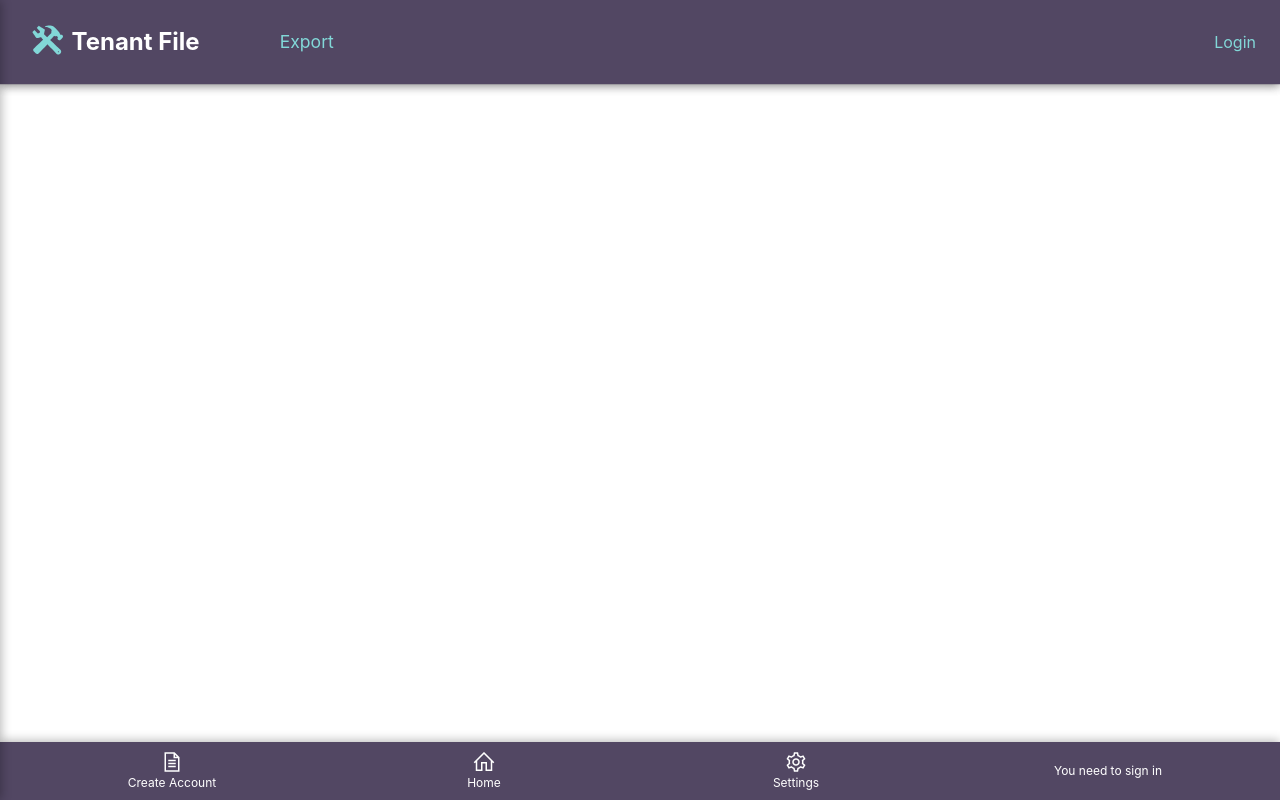
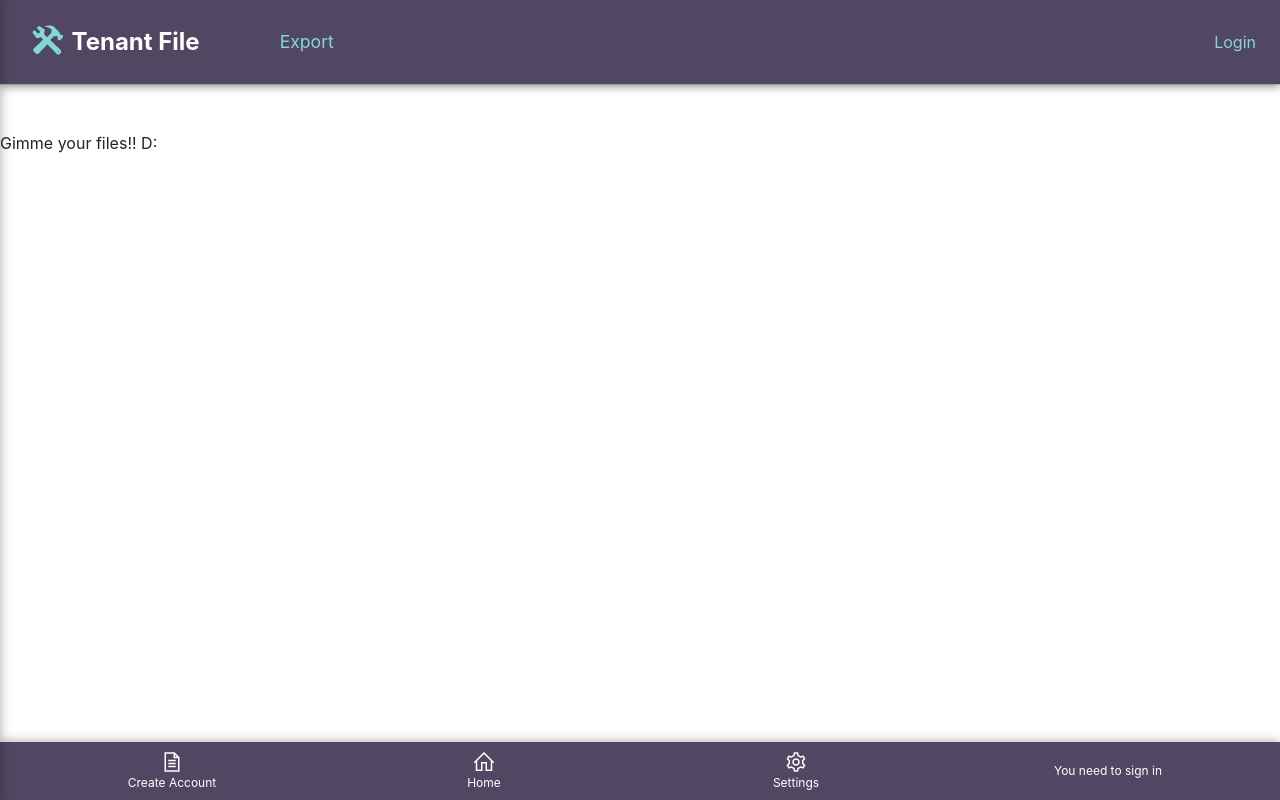
Before and after one commit to open-austin/BASTA-tfwa, a React (Create React App) app in the folder tenant-file/portal-app/: page /upload in a window 1280 px wide. Built offline with nearby package versions, Linux system fonts and the light colour scheme; no server answers.

Commit message:
Add upload page to react-router

```diff
--- a/tenant-file/portal-app/package.json
+++ b/tenant-file/portal-app/package.json
@@ -25,6 +25,7 @@
     "line-awesome": "^1.3.0",
     "react": "^16.13.1",
     "react-dom": "^16.13.1",
+    "react-dropzone": "^11.2.4",
     "react-firebaseui": "^4.1.0",
     "react-redux": "^7.2.0",
     "react-redux-firebase": "^3.7.0",
--- a/tenant-file/portal-app/src/App.tsx
+++ b/tenant-file/portal-app/src/App.tsx
@@ -1,18 +1,19 @@
-import React from "react";
+import React from 'react';
 
-import "bootstrap/dist/css/bootstrap.min.css";
-import "@fortawesome/fontawesome-free/css/all.min.css";
-import "line-awesome/dist/line-awesome/css/line-awesome.min.css";
-import { Switch, Route, Redirect } from "react-router-dom";
-import Login from "./component/login";
-import Layout from "./component/layout";
-import PrivateRoute from "./component/private-route";
-import DisplayImages from "./component/display-images";
-import Admin from "./component/admin";
-import Dashboard from "./component/dashboard";
-import Properties from "./component/properties";
-import Home from "./component/home";
-import TenantDetails from "./component/tenant-details";
+import 'bootstrap/dist/css/bootstrap.min.css';
+import '@fortawesome/fontawesome-free/css/all.min.css';
+import 'line-awesome/dist/line-awesome/css/line-awesome.min.css';
+import { Switch, Route, Redirect } from 'react-router-dom';
+import Login from './component/login';
+import Layout from './component/layout';
+import PrivateRoute from './component/private-route';
+import DisplayImages from './component/display-images';
+import Admin from './component/admin';
+import Dashboard from './component/dashboard';
+import Properties from './component/properties';
+import Home from './component/home';
+import TenantDetails from './component/tenant-details';
+import FileUpload from './component/file-upload';
 
 function App() {
   return (
@@ -41,6 +42,9 @@ function App() {
         <Route path="/home">
           <Home />
         </Route>
+        <Route exact path="/upload">
+          <FileUpload />
+        </Route>
         <Route exact path="/">
           <Redirect to="/home" />
         </Route>
--- /dev/null
+++ b/tenant-file/portal-app/src/component/file-upload.tsx
@@ -0,0 +1,7 @@
+import React from 'react';
+
+const FileUpload = () => {
+  return <div>Gimme your files!! D:</div>;
+};
+
+export default FileUpload;
```
Also changed, not shown: 1 other file (tests, documents, lock files or other folders).
